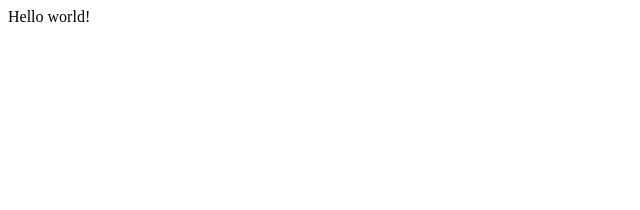
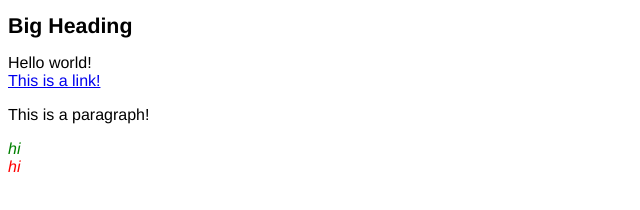
Before and after one commit to IdreesInc/Jenna-Template, a plain HTML site: page index.html in a window 1280 px wide. Shown: the whole page, without its empty margins (0-640 px from the left). Drawn offline with Linux system fonts and the light colour scheme.

Commit message:
Added stylesheet and tags

```diff
--- a/index.html
+++ b/index.html
@@ -1,10 +1,20 @@
 <!DOCTYPE html>
 <html>
     <head>
-        <meta charset="UTF-8">
         <title>Hello Jenna!</title>
+        <link rel="stylesheet" href="stylesheet.css">
     </head>
     <body>
+        <h1>Big Heading</h1>
         Hello world!
+        <br/>
+        <a href="https://idreesinc.com">This is a link!</a>
+        <p>This is a paragraph!</p>
+        <div class="classyMofo">
+            hi
+        </div>
+        <div id="asdf" class="classyMofo">
+            hi
+        </div>
     </body>
 </html>
--- /dev/null
+++ b/stylesheet.css
@@ -0,0 +1,18 @@
+body {
+    font-family: "Helvetica", "Calibre";
+}
+
+h1 {
+    font-size: 16pt;
+}
+
+/* Style for everything with class */
+.classyMofo {
+    font-style: italic;
+    color: green;
+}
+
+/* Style just for this specific div with id asdf */
+#asdf {
+    color: red;
+}
```
